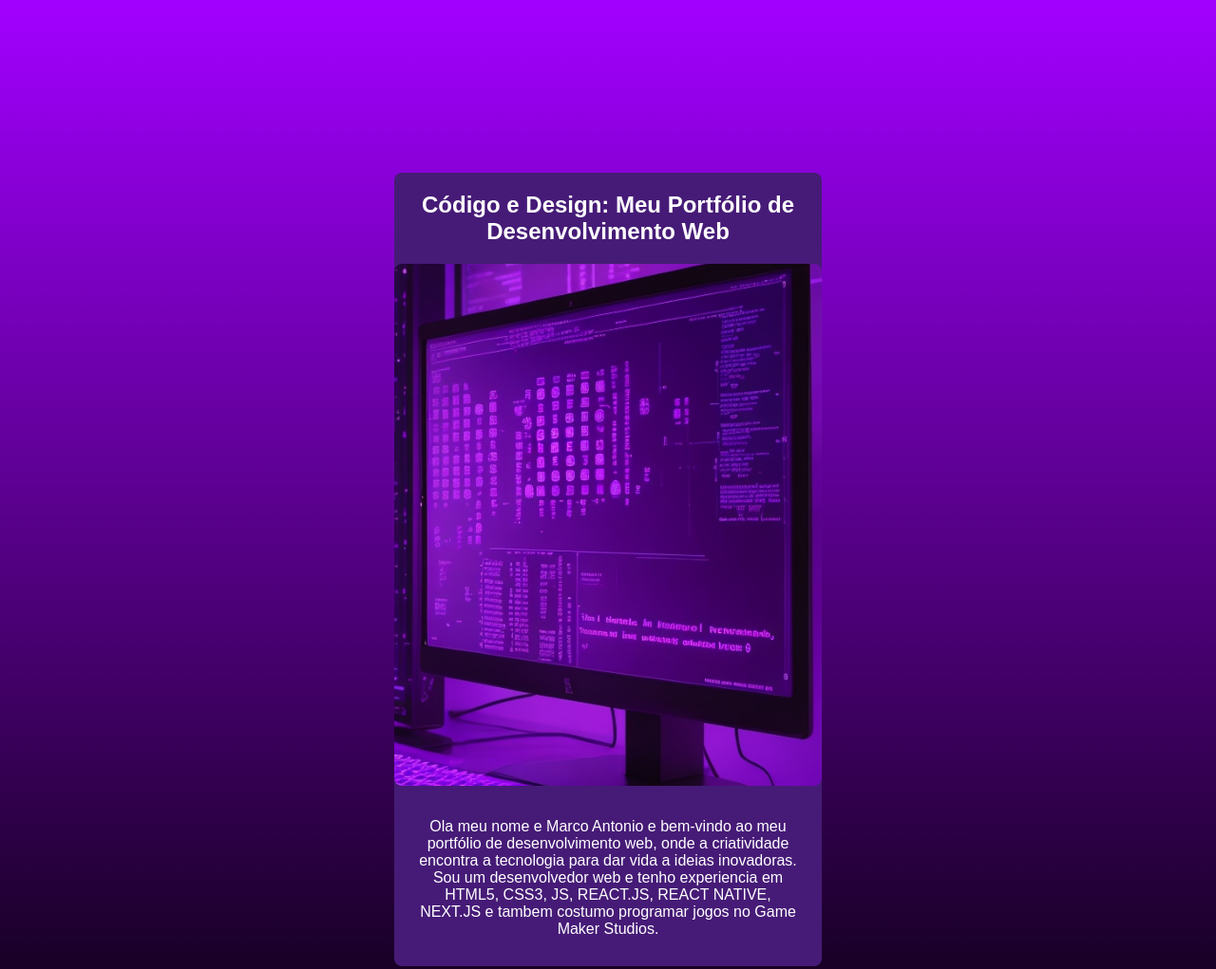
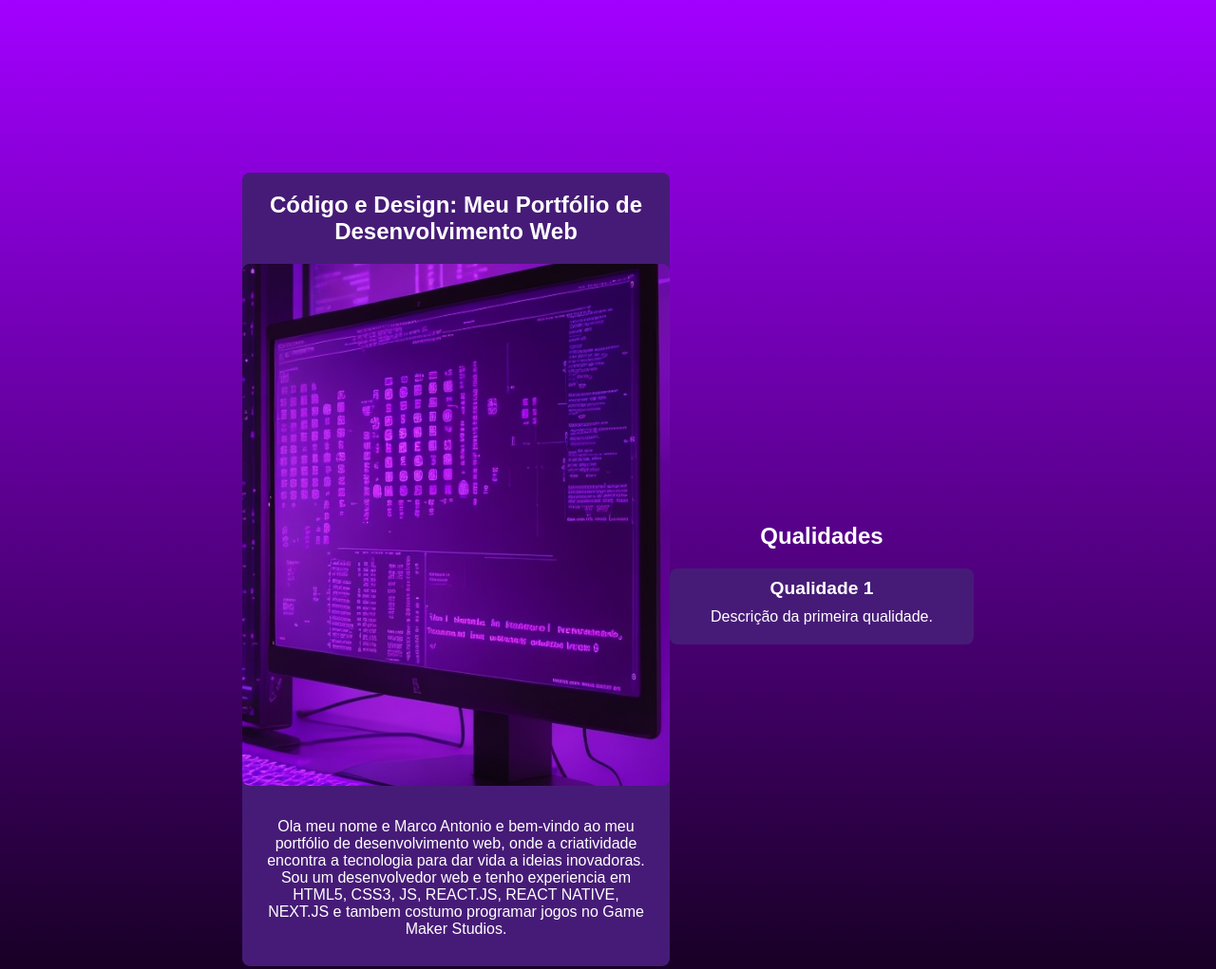
Before and after one commit to maxfurt/PortFolio-Marquinho, a plain HTML site: page index.html in a window 1280 px wide. Shown: the top 1021 px of the page at 95% size. Drawn offline with Linux system fonts and the light colour scheme.

Commit message:
Adding the card list with qualities

```diff
--- a/css/index.css
+++ b/css/index.css
@@ -49,3 +49,42 @@ body {
 .card p {
     margin: 10px 0;
 }
+
+.qualities {
+    margin-top: 30px;
+    display: flex;
+    flex-direction: column;
+    align-items: center;
+}
+
+.qualities h2 {
+    font-size: 1.5rem;
+    color: #ffffff;
+    margin-bottom: 20px;
+}
+
+.qualities .card {
+    width: 300px;
+    background-color: #461b77;
+    border-radius: 8px;
+    margin-bottom: 20px;
+    padding: 10px;
+    text-align: center;
+    transition: background-color 0.3s ease, transform 0.3s ease;
+}
+
+.qualities .card:hover {
+    background-color: #3f0052;
+    transform: scale(1.05);
+}
+
+.qualities .card h3 {
+    font-size: 1.2rem;
+    margin: 0;
+    color: #ffffff;
+}
+
+.qualities .card p {
+    margin: 10px 0;
+    color: #ffffff;
+}
--- a/index.html
+++ b/index.html
@@ -16,5 +16,12 @@
                 Sou um desenvolvedor web e tenho experiencia em HTML5, CSS3, JS, REACT.JS, REACT NATIVE, NEXT.JS e tambem costumo programar jogos no Game Maker Studios.</p>
         </div>
     </div>
+    <div class="qualities">
+        <h2>Qualidades</h2>
+        <div class="card">
+            <h3>Qualidade 1</h3>
+            <p>Descrição da primeira qualidade.</p>
+        </div>
+    </div>
 </body>
 </html>
```
Also changed, not shown: image/image card-2.jpeg (added), image/image card-3.jpeg (added).
